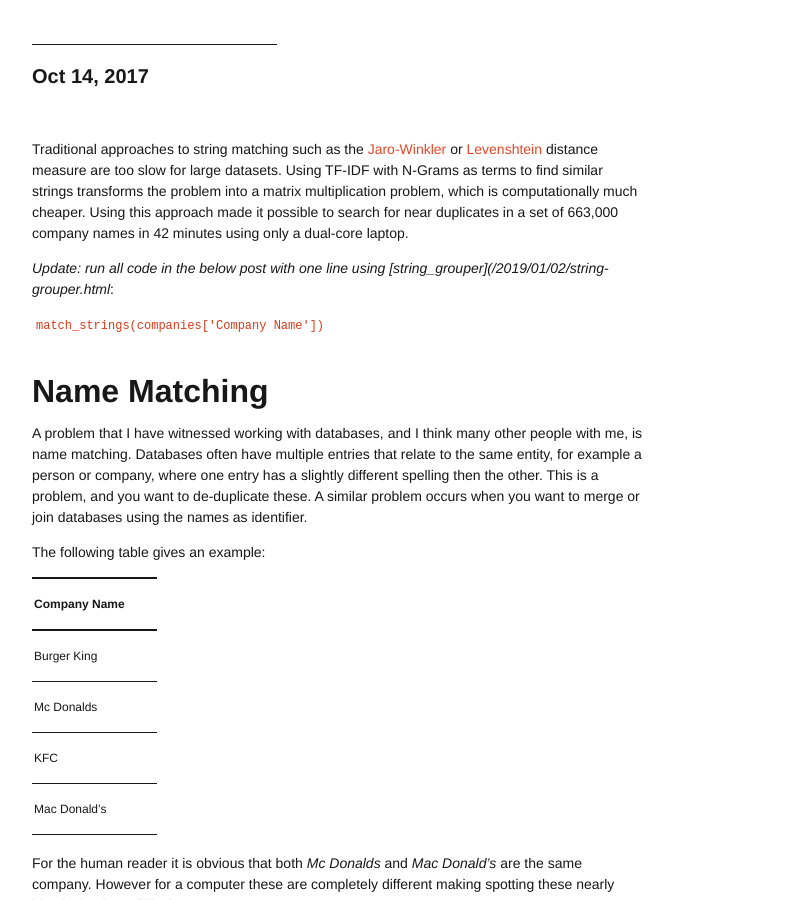
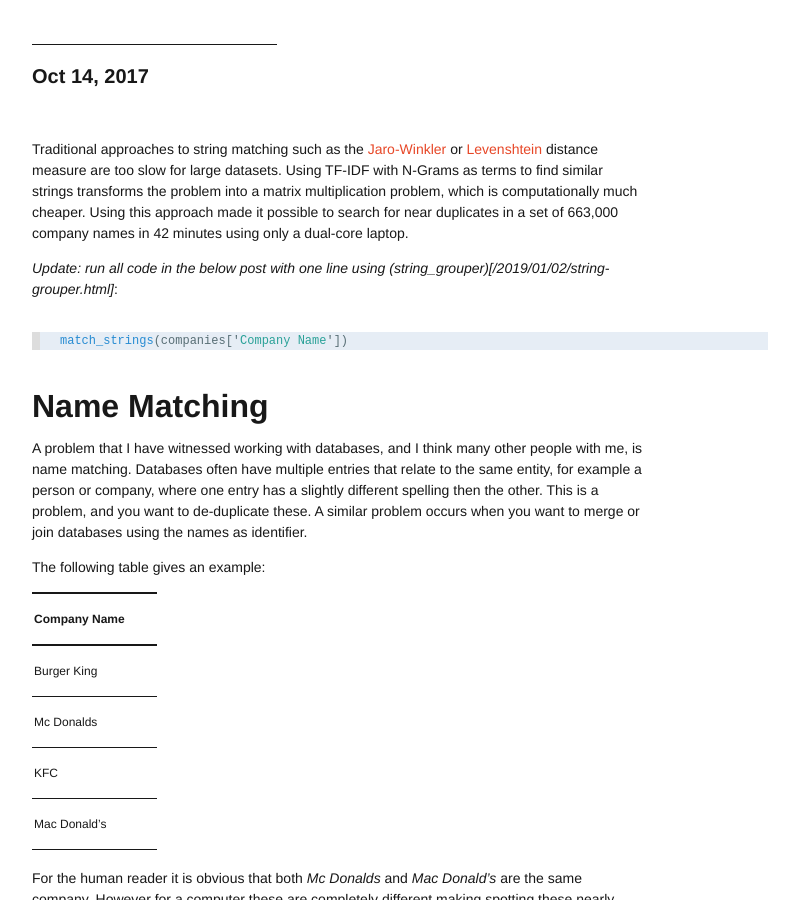
Before and after one commit to Bergvca/bergvca.github.io, a Jekyll site: the page built from _posts/2017-10-14-super-fast-string-matching.md, in a window 1280 px wide and 900 px high, scrolled down 548 px. Shown: the whole window, without its empty margins (240-1039 px from the left). Built offline with Jekyll 4.4.1, drawn with Linux system fonts in a browser that asks for light colours; comment, search, counter and statistics services are not loaded.

Commit message:
Some Fixes

````diff
--- a/_posts/2017-10-14-super-fast-string-matching.md
+++ b/_posts/2017-10-14-super-fast-string-matching.md
@@ -7,9 +7,11 @@ date:   2017-10-14
 Traditional approaches to string matching such as the [Jaro-Winkler](https://en.wikipedia.org/wiki/Jaro%E2%80%93Winkler_distance) or [Levenshtein](https://en.wikipedia.org/wiki/Levenshtein_distance) distance measure are too slow for large datasets. Using TF-IDF with N-Grams as terms
  to find similar strings transforms the problem into a matrix multiplication problem, which is computationally much cheaper. Using this approach made it possible to search for near duplicates in a set of 663,000 company names in 42 minutes using only a dual-core laptop.
 
-*Update: run all code in the below post with one line using [string_grouper](/2019/01/02/string-grouper.html*:
+*Update: run all code in the below post with one line using (string_grouper)[/2019/01/02/string-grouper.html]*:
 
-`match_strings(companies['Company Name'])`
+```python
+match_strings(companies['Company Name'])
+```
 
 ## Name Matching
 
````
Also changed, not shown: _posts/2020-01-02-string-grouper.md (+1 -2 lines).
